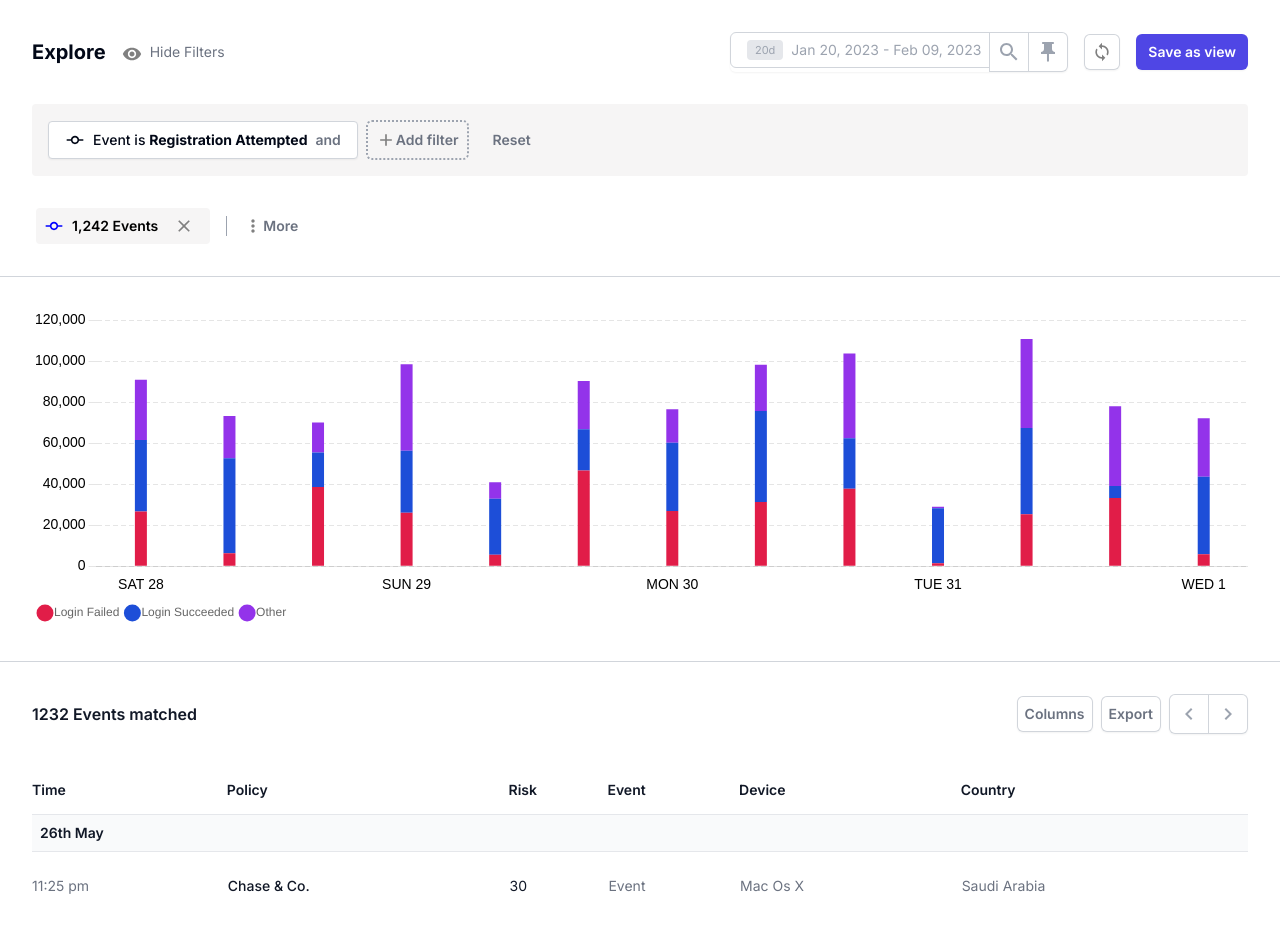
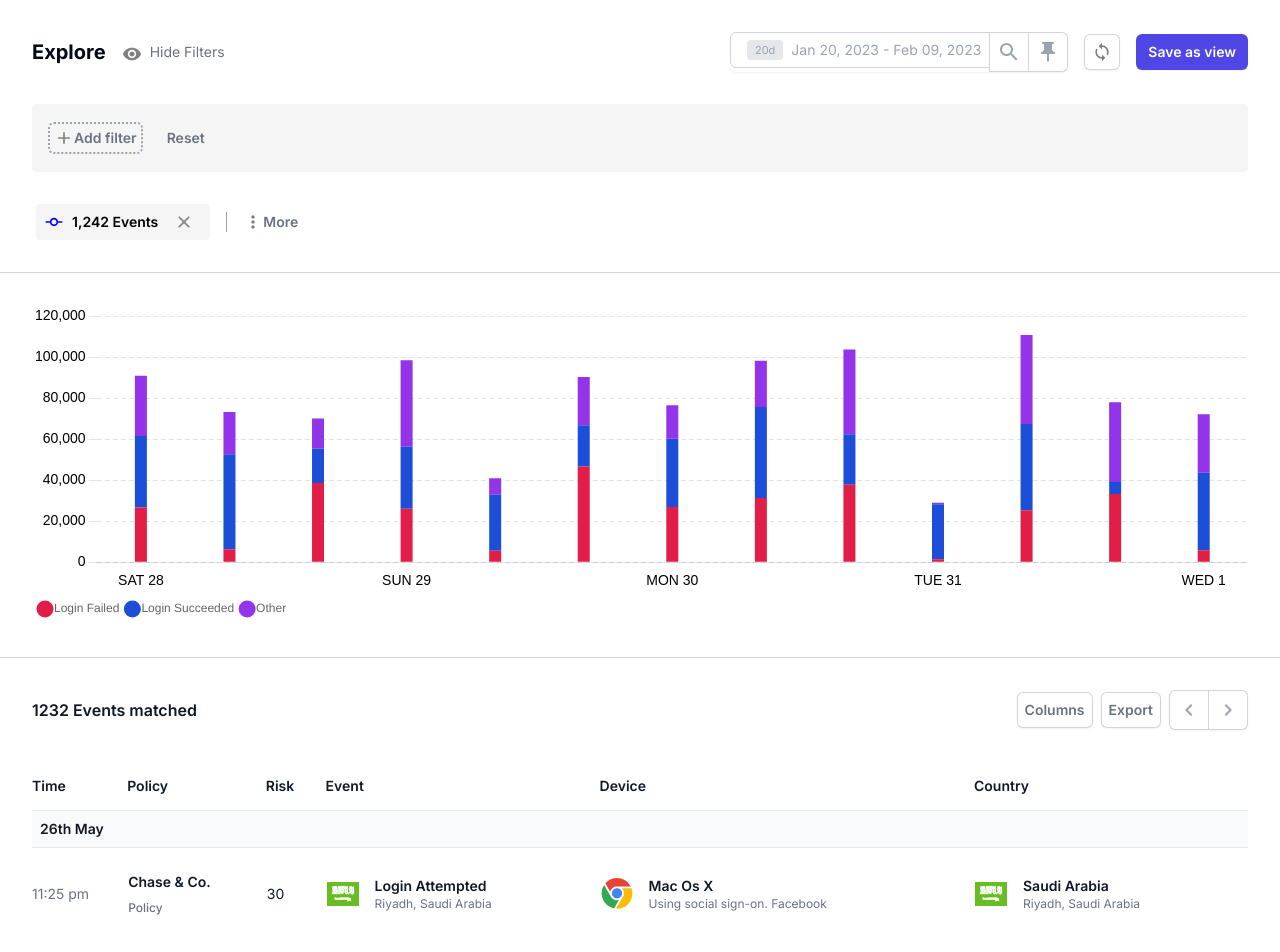
Before and after one commit to Abhinav-Bhattarai/identification, a Next.js app: page / in a window 1280 px wide. Shown: the top 952 px of the page. Built offline with nearby package versions, Linux system fonts and the light colour scheme.

Commit message:
table changes and add filters

```diff
--- a/src/app/dashboard/components/filterCard.tsx
+++ b/src/app/dashboard/components/filterCard.tsx
@@ -9,7 +9,7 @@ import {
 import { Add, Commit, Error, WatchLater } from "@mui/icons-material";
 import { useEffect, useState } from "react";
 
-const _FILTERS = [
+export const _FILTERS = [
   {
     id: "100",
     icon: <Commit fontSize="small" />,
@@ -33,7 +33,11 @@ const _FILTERS = [
   },
 ];
 
-export function FilterCard() {
+interface IProps {
+  handleSelection: (id: string) => void;
+}
+
+export function FilterCard(props: IProps) {
   const [filters, setFilters] = useState(_FILTERS);
   const [value, setValue] = useState<string>("");
 
@@ -53,10 +57,10 @@ export function FilterCard() {
       <PopoverTrigger asChild>
         <button
           type="button"
-          className="text-gray-500 p-2 rounded-md border-dotted border-2 border-gray-400 flex items-center font-semibold"
+          className="text-gray-500 p-1 rounded-md border-dotted border-2 border-gray-400 flex items-center font-semibold"
         >
           <Add fontSize="small" sx={{ color: "gray" }} />
-          <p>Add filter </p>
+          <p className="text-sm">Add filter </p>
         </button>
       </PopoverTrigger>
       <PopoverContent className="w-80">
@@ -81,6 +85,7 @@ export function FilterCard() {
               return (
                 <div
                   key={filter.id}
+                  onClick={() => props.handleSelection(filter.id)}
                   className="flex flex-col ease-in duration-200 hover:bg-gray-50 p-3 rounded-sm cursor-pointer"
                 >
                   <Label htmlFor="maxWidth">{filter.type}</Label>
--- a/src/app/dashboard/sections/filters.tsx
+++ b/src/app/dashboard/sections/filters.tsx
@@ -1,7 +1,7 @@
 "use client";
 import { Add, Commit, Error, WatchLater } from "@mui/icons-material";
 import React from "react";
-import { FilterCard } from "../components/filterCard";
+import { FilterCard, _FILTERS } from "../components/filterCard";
 
 interface IFILTERCHIPPROPS {
   icon: React.ReactNode;
@@ -9,30 +9,6 @@ interface IFILTERCHIPPROPS {
   value: string;
   index: number;
 }
-
-const _FILTERS = [
-  {
-    id: "100",
-    icon: <Commit fontSize="small" />,
-    type: "Event",
-    subText: "name",
-    value: "Registration Attempted",
-  },
-  {
-    id: "101",
-    icon: <Error fontSize="small" />,
-    type: "Policy Action",
-    subText: "policy.action",
-    value: "Deny",
-  },
-  {
-    id: "102",
-    icon: <WatchLater fontSize="small" />,
-    type: "Timezone Offset (UTC)",
-    subText: "timezone.offset",
-    value: "-12:00~+14:00",
-  },
-];
 
 const FilterChip: React.FC<IFILTERCHIPPROPS> = React.memo(
   ({ icon, type, value, index }) => {
@@ -54,22 +30,42 @@ FilterChip.displayName = "FilterChip";
 
 export default function Filters() {
   const [filters, setFilters] = React.useState(_FILTERS);
-  const [currentFilters, setCurrentFilters] = React.useState<string[]>(["100"]);
+  const [currentFilters, setCurrentFilters] = React.useState<string[]>([]);
 
   const handleReset = () => {
     setCurrentFilters([]);
   };
 
+  const handleStatsChange = (id: string) => {
+    const dummy = [...currentFilters];
+    console.log(dummy, "current filters");
+    dummy.push(id);
+    setCurrentFilters(dummy);
+  };
+
+  const handleRemoveStats = (id: string) => {
+    const dummy = [...currentFilters];
+    const index = dummy.findIndex((i) => i === id);
+    dummy.splice(index, 1);
+    setCurrentFilters(dummy);
+  };
+
   return (
     <div className="bg-[#f6f5f5] rounded-sm p-4 flex items-center gap-2 flex-wrap text-sm mx-4 lg:mx-8">
-      {filters
-        .filter((item) => currentFilters.includes(item.id))
-        .map((filter, index) => (
-          <FilterChip key={filter.type} {...filter} index={index} />
-        ))}
-      <div onClick={handleReset} className="flex items-center gap-1 lg:gap-4">
-        <FilterCard />
-        <button type="button" className="p-2 hover:bg-gray-200 rounded-sm ease-in duration-200 text-gray-500 font-semibold">
+      {
+        filters
+          .filter((item) => currentFilters.includes(item.id))
+          .map((filter, index) => (
+            <FilterChip key={filter.type} {...filter} index={index} />
+        ))
+      }
+      <div className="flex items-center gap-1 lg:gap-4">
+        <FilterCard handleSelection={handleStatsChange} />
+        <button
+          onClick={handleReset}
+          type="button"
+          className="p-2 hover:bg-gray-200 rounded-sm ease-in duration-200 text-gray-500 font-semibold"
+        >
           <p>Reset</p>
         </button>
       </div>
--- a/src/app/dashboard/sections/table.tsx
+++ b/src/app/dashboard/sections/table.tsx
@@ -1,5 +1,92 @@
+"use client";
 import { ChevronLeft, ChevronRight } from "@mui/icons-material";
 import React from "react";
+import SA from "../../../../public/sa-flag.svg";
+import Chrome from "../../../../public/ic_chrome.svg";
+import Image from "next/image";
+
+const devicesMapper: Record<string, { name: string; logo: string }> = {
+  mac: {
+    name: "Mac Os X",
+    logo: Chrome,
+  },
+
+  windows: {
+    name: "Windows",
+    logo: Chrome,
+  },
+
+  linux: {
+    name: "Linux",
+    logo: Chrome,
+  },
+};
+
+const countryMapper: Record<string, { name: string; flag: string }> = {
+  sa: {
+    name: "Saudi Arabia",
+    flag: SA,
+  },
+};
+
+const eventsMapper: Record<string, { name: string; logo: string }> = {
+  login: {
+    name: "Login Attempted",
+    logo: SA,
+  },
+};
+
+const riskMapper: Record<string, { name: string; color: string }> = {
+  low: {
+    name: "Low",
+    color: "green",
+  },
+  medium: {
+    name: "Medium",
+    color: "yellow",
+  },
+  high: {
+    name: "High",
+    color: "red",
+  },
+};
+
+function TableLogoDescription({
+  logo,
+  title,
+  subText,
+}: {
+  logo: string;
+  title: string;
+  subText: string;
+}) {
+  return (
+    <main className="flex flex-row items-center">
+      <Image src={logo} alt="flag" className="h-8 w-8 mr-2" />
+      <div className="flex flex-col ml-2">
+        <p className="text-sm font-semibold text-gray-900">{title}</p>
+        <p className="text-xs text-gray-500">{subText}</p>
+      </div>
+    </main>
+  );
+}
+
+function TableTitleSubtitle({
+  title,
+  subTitle,
+  verboseLevel,
+}: {
+  title: string;
+  subTitle: string;
+  verboseLevel: 0 | 1 | 2;
+}) {
+  return (
+    <div className="flex flex-col space-y-2">
+      <p className="text-sm font-semibold text-gray-900">{title}</p>
+      <p className="text-xs text-gray-500">{subTitle}</p>
+    </div>
+  );
+}
 
 export default function EventTable() {
   const events = [
@@ -12,9 +99,9 @@ export default function EventTable() {
           time: "11:25 pm",
           policy: "Chase & Co.",
           risk: "30",
-          event: "Event",
-          device: "Mac Os X",
-          country: "Saudi Arabia",
+          event: "login",
+          device: "mac",
+          country: "sa",
         },
       ],
     },
@@ -55,10 +142,16 @@ export default function EventTable() {
           </h1>
         </div>
         <div className="mt-4 sm:ml-16 sm:mt-0 sm:flex-none flex items-center gap-2 flex-wrap">
-          <button type="button" className="text-gray-500 inline-flex items-center duration-200 ease-in cursor-pointer rounded-md bg-white px-2 py-2 text-sm font-semibold shadow-sm ring-1 ring-inset ring-gray-300 hover:bg-gray-50">
+          <button
+            type="button"
+            className="text-gray-500 inline-flex items-center duration-200 ease-in cursor-pointer rounded-md bg-white px-2 py-2 text-sm font-semibold shadow-sm ring-1 ring-inset ring-gray-300 hover:bg-gray-50"
+          >
             Columns
           </button>
-          <button type="button" className=" text-gray-500 inline-flex items-center duration-200 ease-in cursor-pointer rounded-md bg-white px-2 py-2 text-sm font-semibold shadow-sm ring-1 ring-inset ring-gray-300 hover:bg-gray-50">
+          <button
+            type="button"
+            className=" text-gray-500 inline-flex items-center duration-200 ease-in cursor-pointer rounded-md bg-white px-2 py-2 text-sm font-semibold shadow-sm ring-1 ring-inset ring-gray-300 hover:bg-gray-50"
+          >
             Export
           </button>
           <nav
@@ -93,7 +186,7 @@ export default function EventTable() {
                     <th
                       key={header.key}
                       scope="col"
-                      className="whitespace-nowrap py-3.5 text-left text-sm font-semibold text-gray-900 sm:pl-0"
+                      className="whitespace-nowrap py-3.5 px-2 text-left text-sm font-semibold text-gray-900 sm:pl-0"
                     >
                       {header.name}
                     </th>
@@ -120,19 +213,35 @@ export default function EventTable() {
                               {item.time}
                             </td>
                             <td className="whitespace-nowrap py-6 text-sm font-medium text-gray-900">
-                              {item.policy}
+                              <TableTitleSubtitle
+                                title={item.policy}
+                                subTitle="Policy"
+                                verboseLevel={1}
+                              />
                             </td>
                             <td className="whitespace-nowrap py-6 text-sm text-gray-900">
                               {item.risk}
                             </td>
                             <td className="whitespace-nowrap py-6 text-sm text-gray-500">
-                              {item.event}
+                              <TableLogoDescription
+                                logo={eventsMapper[item.event].logo}
+                                title={eventsMapper[item.event].name}
+                                subText={"Riyadh, Saudi Arabia"}
+                              />
                             </td>
                             <td className="whitespace-nowrap py-6 text-sm text-gray-500">
-                              {item.device}
+                              <TableLogoDescription
+                                logo={devicesMapper[item.device].logo}
+                                title={devicesMapper[item.device].name}
+                                subText={"Using social sign-on. Facebook"}
+                              />
                             </td>
                             <td className="whitespace-nowrap py-6 text-sm text-gray-500">
-                              {item.country}
+                              <TableLogoDescription
+                                logo={countryMapper[item.country].flag}
+                                title={countryMapper[item.country].name}
+                                subText={"Riyadh, Saudi Arabia"}
+                              />
                             </td>
                           </tr>
                         );
```
Also changed, not shown: public/sa-flag.svg (added).
